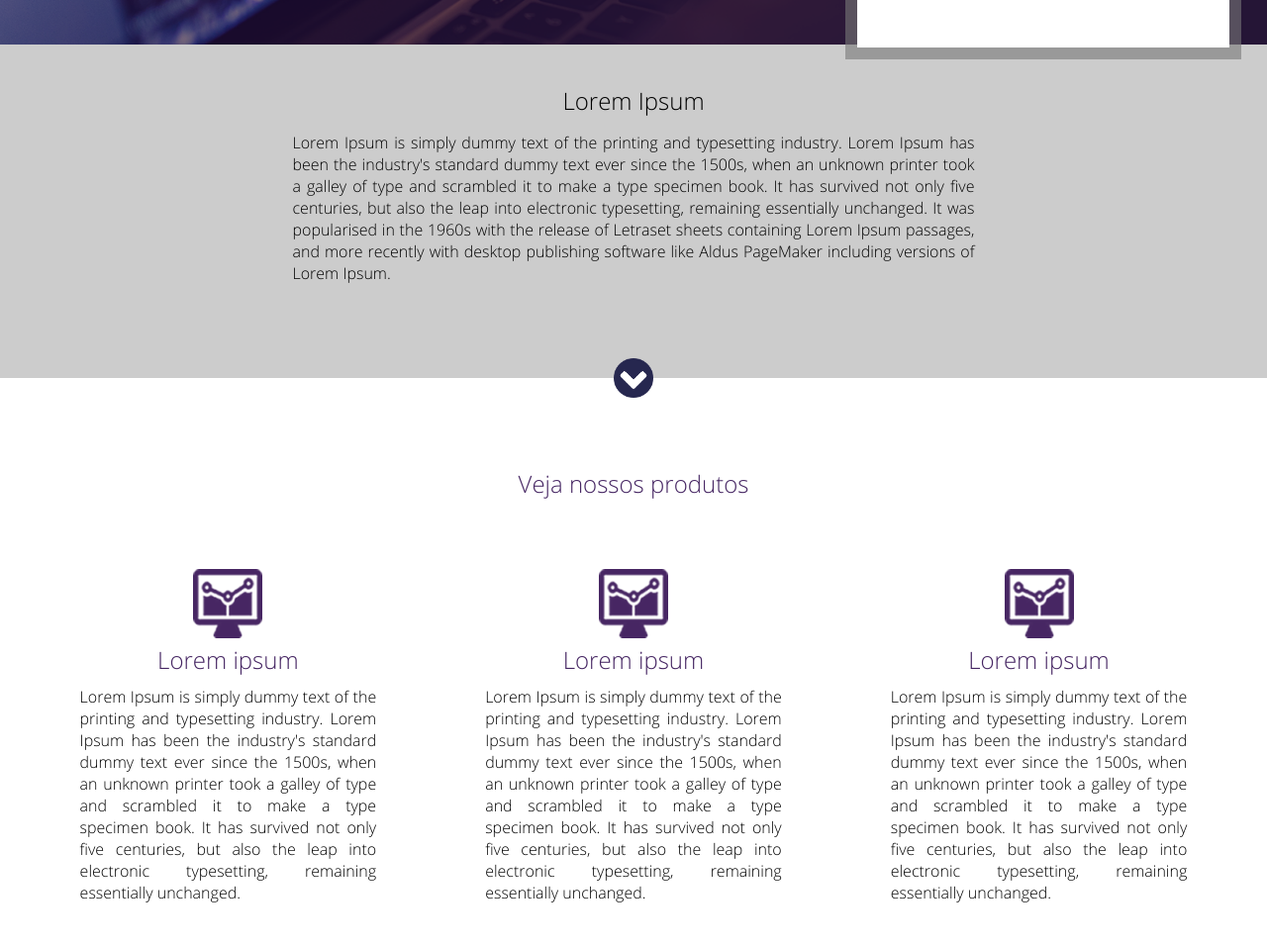
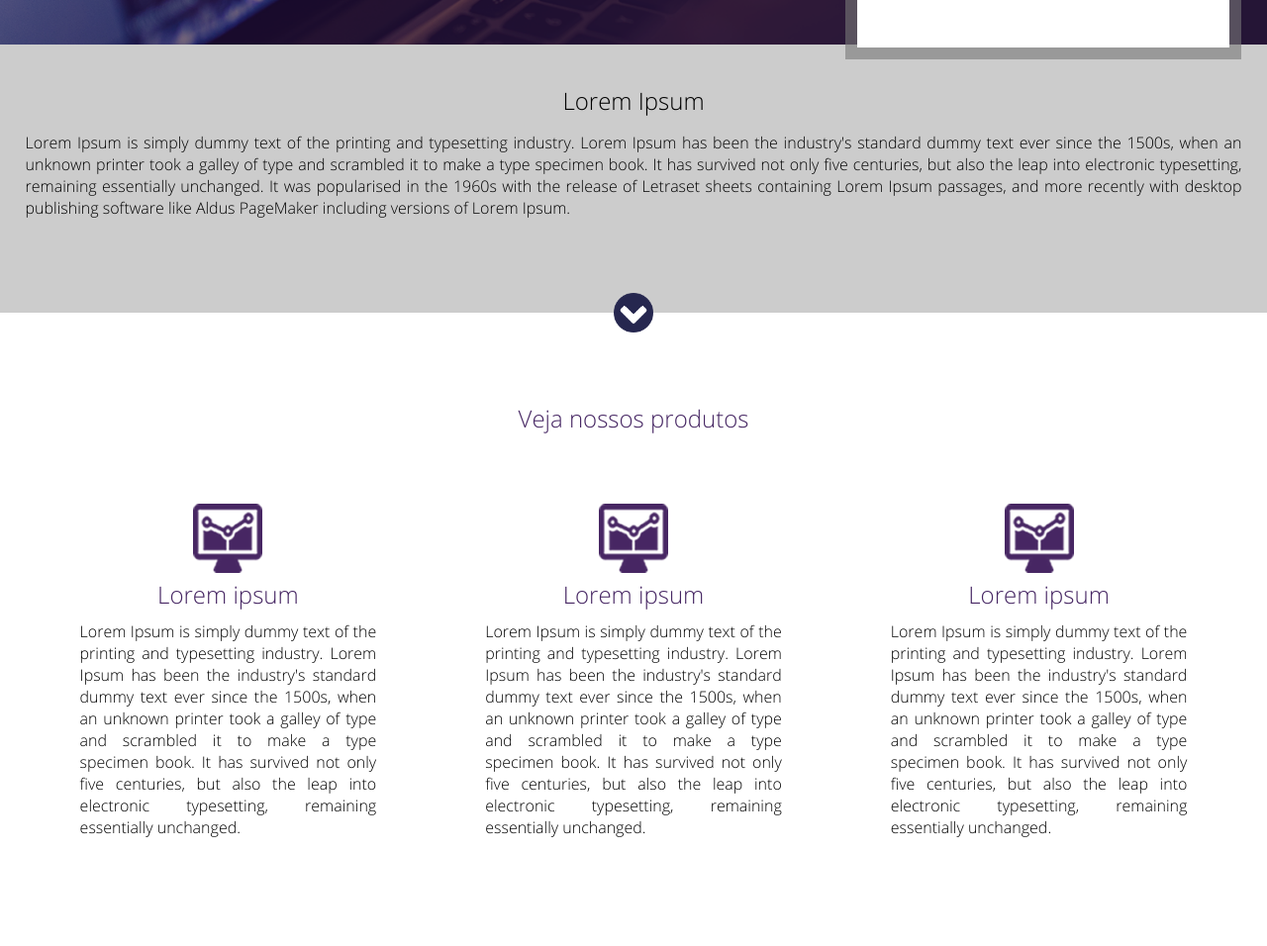
Before and after one commit to devbatista/landing_page01, a plain HTML site: page index.html in a window 1280 px wide. Shown: the part 572-1528 px from the top of the page at 99% size. Drawn offline with Linux system fonts and the light colour scheme.

Commit message:
Deixando o site responsivo

```diff
--- a/css/style.css
+++ b/css/style.css
@@ -15,15 +15,15 @@ html, body {
 }
 
 header {
-    min-width: 1200px;
     width: 100%;
     height: 60px;
     background-color: #212343;
+    padding: 0 2%;
 }
 
 .container {
-    padding: 0 2%;
-    width: 1280px;
+    max-width: 1280px;
+    width: 100%;
     margin: 0 auto;
 }
 
@@ -33,7 +33,8 @@ header img {
 }
 
 section.banner {
-    min-width: 1200px;
+    width: 100%;
+    padding: 0 2%;
     width: 100%;
     height: 557px;
     background-image: url('../images/header_bg.png');
@@ -129,8 +130,7 @@ section.banner > .container {
 }
 
 section.info {
-    min-width: 1200px;
-    padding: 40px 0;
+    padding: 40px 2%;
     background-color: #ccc;
     text-align: center;
 }
@@ -141,7 +141,7 @@ section.info h2 {
 
 section.info p {
     margin: 15px 0;
-    width: 689px;
+    width: 100%;
     display: inline-block;
     text-align: justify;
 }
@@ -158,7 +158,7 @@ div.arrow {
 }
 
 section.products {
-    padding: 90px 0;
+    padding: 90px 2%;
 }
 
 section.products h2 {
@@ -179,7 +179,7 @@ section.product {
 
 .single {
     float: left;
-    width: 33.33%;
+    width: 33.3333%;
     padding: 30px;
 }
 
```
